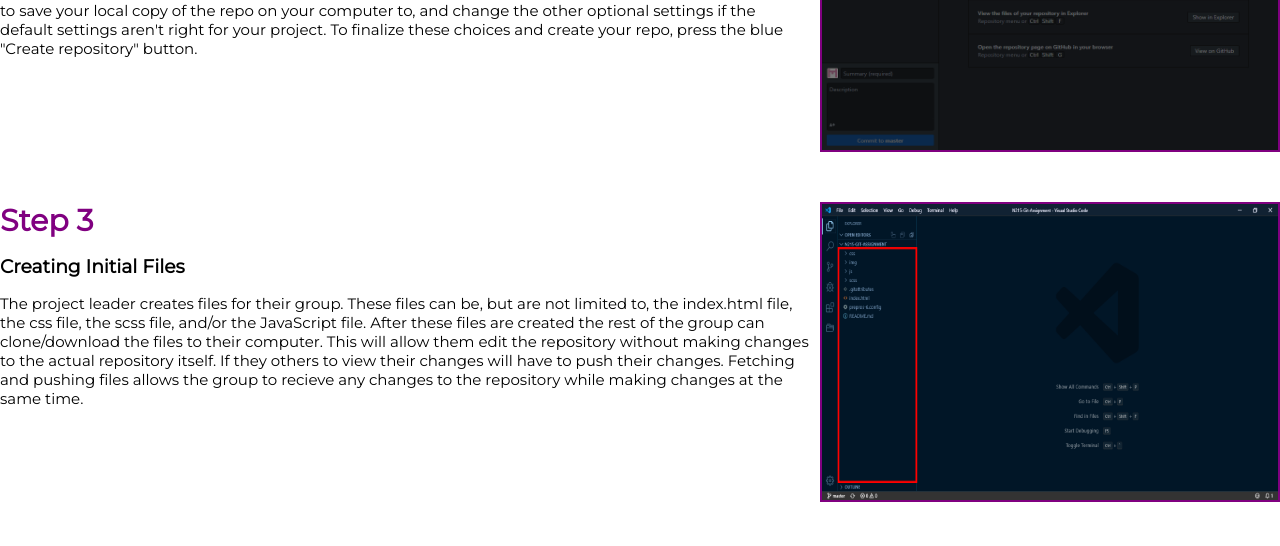
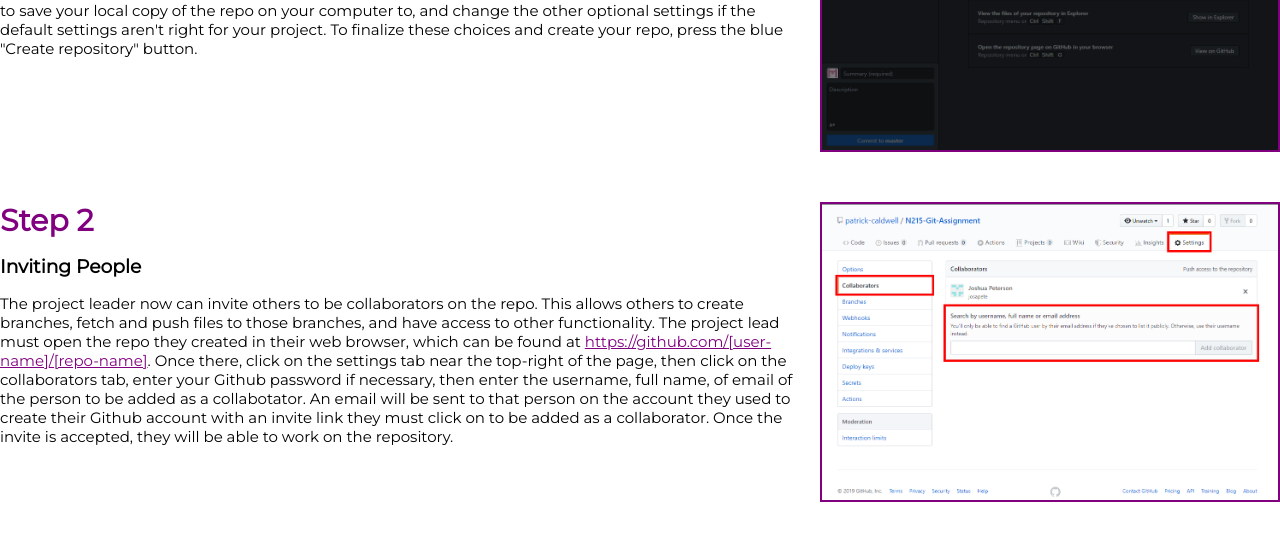
Before and after one commit to patrick-webdev/N215-Git-Assignment, a plain HTML site: page index.html in a window 1280 px wide. Shown: the part 678-1224 px from the top of the page. Drawn offline with Linux system fonts and the light colour scheme.

Commit message:
Step Two Finished

```diff
--- a/index.html
+++ b/index.html
@@ -30,7 +30,7 @@
   </section>
 
   <!-- creating repo -->
-  <section class="step-one" id="s1">
+  <section class="s1" id="step-one">
     <a href="img/creating_repo.png" target="new">
       <img
         class="initial-img"
@@ -56,7 +56,35 @@
     </p>
   </section>
   <!-- inviting people -->
-  <section class="set-two" id="s2"></section>
+  <section class="s2" id="step-two">
+    <a href="img/inviting_people.png" target="new">
+      <img
+        class="initial-img"
+        src="img/inviting_people.png"
+        alt="Inviting People"
+      />
+    </a>
+
+    <h2>Step 2</h2>
+
+    <h3>Inviting People</h3>
+
+    <p>
+      The project leader now can invite others to be collaborators on the repo.
+      This allows others to create branches, fetch and push files to those
+      branches, and have access to other functionality. The project lead must
+      open the repo they created in their web browser, which can be found at
+      <a href="#">https://github.com/[user-name]/[repo-name]</a>. Once there,
+      click on the settings tab near the top-right of the page, then click on
+      the collaborators tab, enter your Github password if necessary, then enter
+      the username, full name, of email of the person to be added as a
+      collabotator. An email will be sent to that person on the account they
+      used to create their Github account with an invite link they must click
+      on to be added as a collaborator. Once the invite is accepted, they will
+      be able to work on the repository.
+    </p>
+  </section>
+
   <!-- creating initial files -->
 
   <section class="s3" id="step-three">
--- a/scss/sections_1-2/s1-2.scss
+++ b/scss/sections_1-2/s1-2.scss
@@ -1,4 +1,4 @@
-.step-one, .step-two{
+.s1, .s2{
   width: 1280px;
   height: 200px;
   margin: 0 auto;
--- a/scss/structure.scss
+++ b/scss/structure.scss
@@ -21,3 +21,8 @@
 p {
   margin-bottom: 16px;
 }
+
+a{
+  color: $site-github;
+  text-decoration: underline;
+}
```
Also changed, not shown: css/styles.css, img/inviting_people.png (added).
